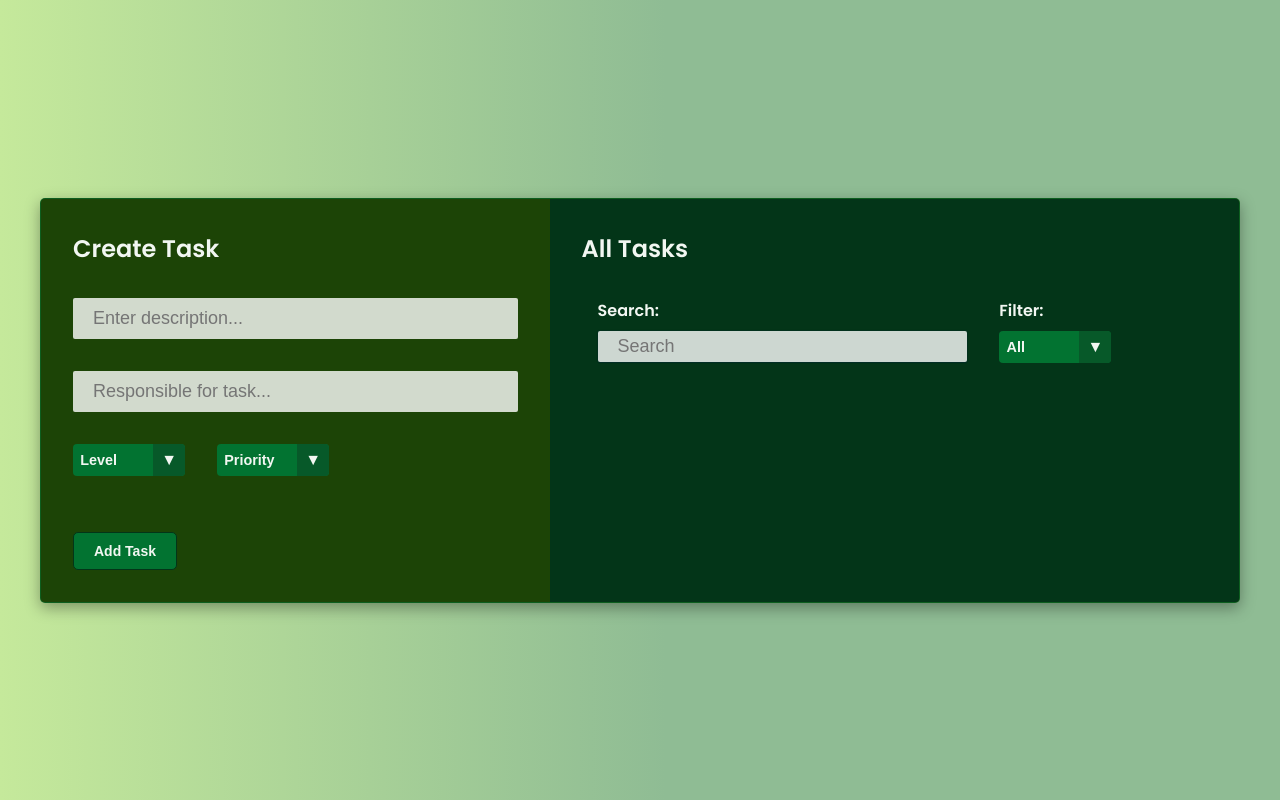
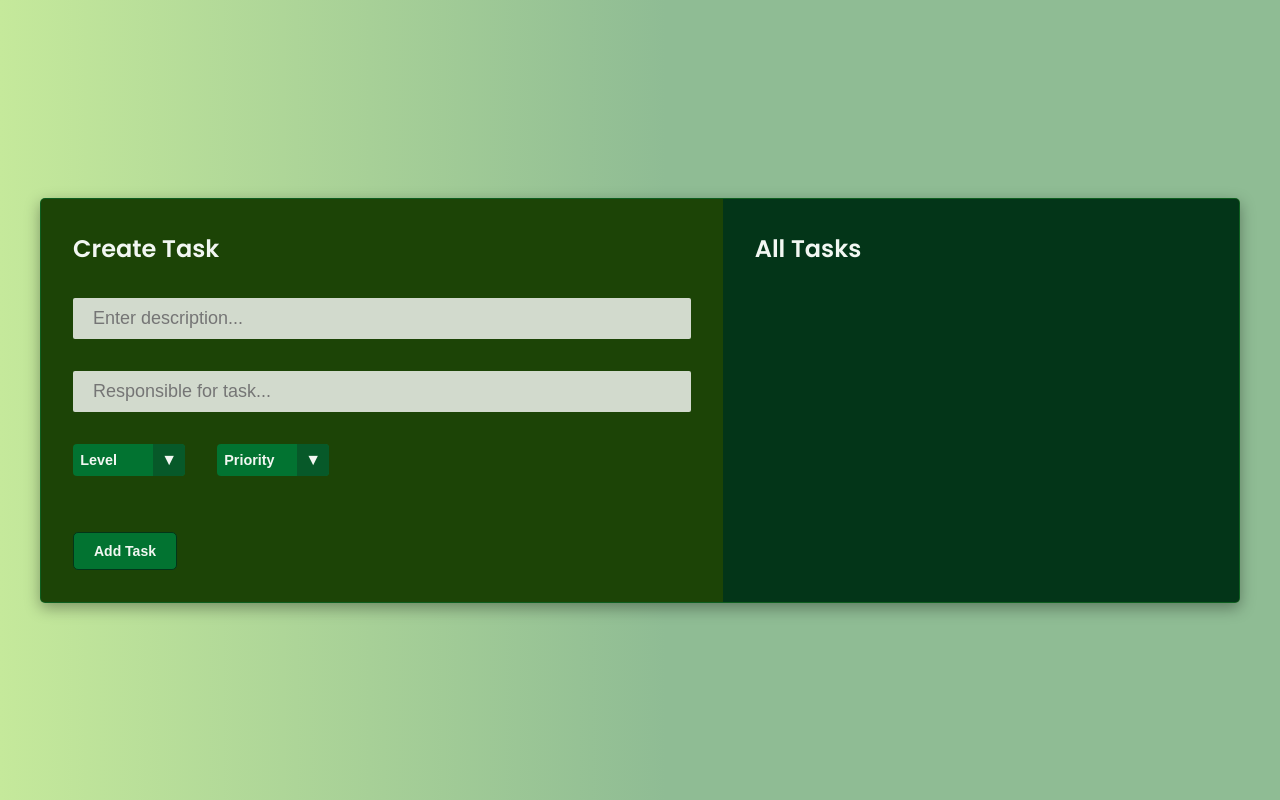
Before and after one commit to SallesIFPI/Tarefas-app, a plain HTML site: page web-view/index.html in a window 1280 px wide. Drawn offline with nearby package versions, Linux system fonts and the light colour scheme; no server answers.

Commit message:
Update index.html

```diff
--- a/web-view/index.html
+++ b/web-view/index.html
@@ -73,26 +73,6 @@
         <div class="column">
             <h2>All Tasks</h2>
 
-            <div class="toolbar">
-                <div class="search">
-                    <h4>Search:</h4>
-                    <form action="#">
-                        <input class="form-element" type="text" id="search-input" placeholder="Search">
-                    </form>
-                </div>
-                <div class="filter">
-                    <h4>Filter:</h4>
-                    <div class="dropdown">
-                        <select name="filter" id="filter">
-                            <option value="all" selected>All</option>
-                            <option value="priority">Priority</option>
-                            <option value="level">Level</option>
-                            <option value="priority">Situation</option>
-                        </select>
-                    </div>
-                </div>
-            </div>
-
             <div id="task-list" class="task-list">
                 <!--Aqui fica as tasks carregadas pelo javascript-->
             </div>
```
